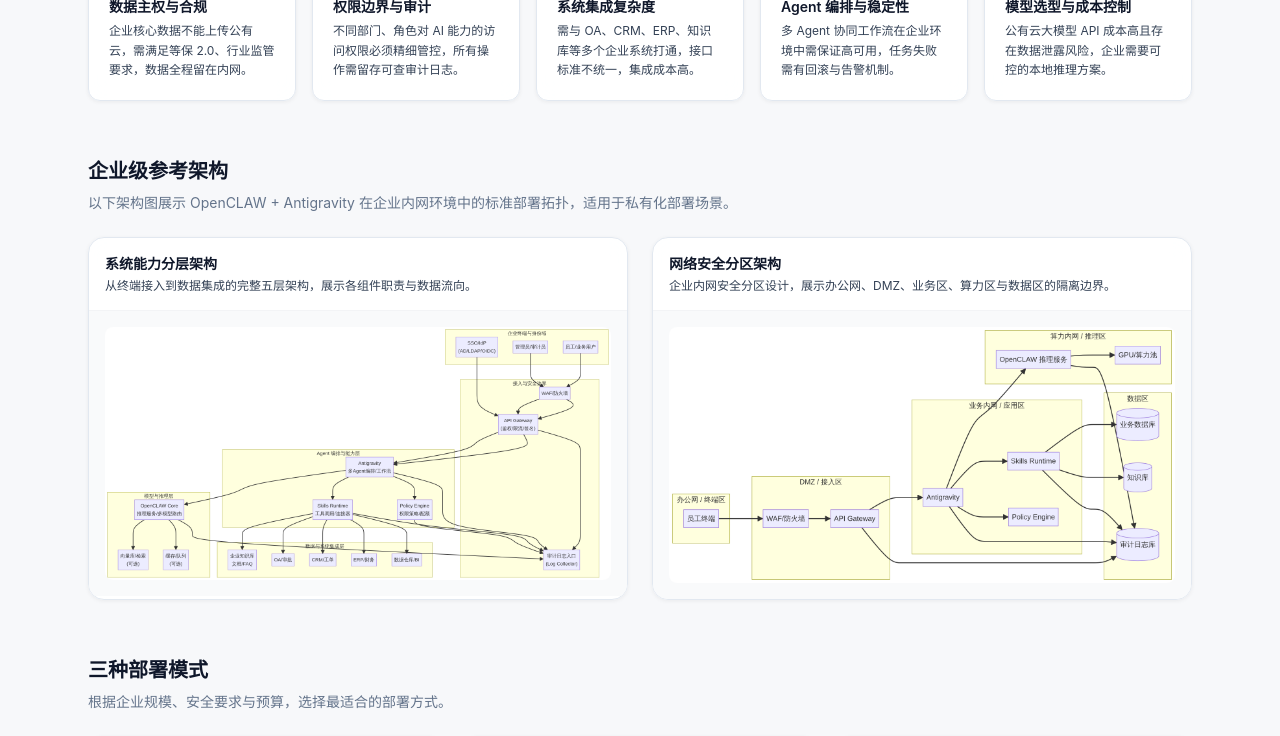
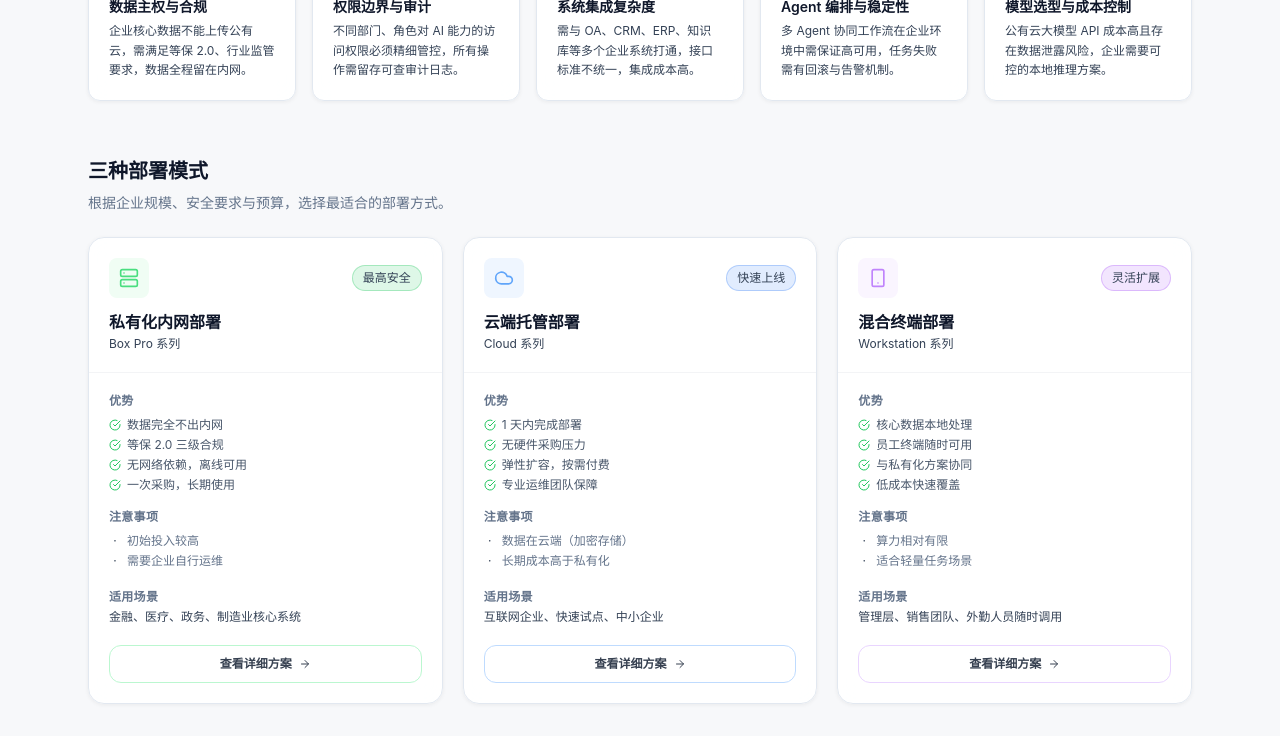
Before and after one commit to tokenstarai/tokenstar-ai-planet, a Next.js app in the folder frontend/: page /deployment in a window 1280 px wide. Shown: the part 580-1316 px from the top of the page. Built offline with nearby package versions, Linux system fonts and the light colour scheme; no server answers.

Commit message:
feat: 删除 /deployment 页面企业级参考架构模块（含两张架构图）

```diff
--- a/frontend/app/deployment/page.tsx
+++ b/frontend/app/deployment/page.tsx
@@ -358,49 +358,6 @@
           </div>
         </section>
 
-        {/* ══ 新增模块二：企业部署参考架构图 ══ */}
-        <section className="mb-14">
-          <div className="mb-6">
-            <h2 className="text-xl font-bold dark:text-white text-gray-900 mb-2">企业级参考架构</h2>
-            <p className="dark:text-gray-400 text-gray-500 text-sm">以下架构图展示 OpenCLAW + Antigravity 在企业内网环境中的标准部署拓扑，适用于私有化部署场景。</p>
-          </div>
-          <div className="grid grid-cols-1 lg:grid-cols-2 gap-6">
-            {/* 架构图 A */}
-            <div className="glass rounded-2xl border dark:border-white/8 border-gray-200 overflow-hidden">
-              <div className="p-4 border-b dark:border-white/8 border-gray-100">
-                <h3 className="font-semibold dark:text-white text-gray-900 text-sm mb-1">系统能力分层架构</h3>
-                <p className="text-xs dark:text-gray-400 text-gray-500">从终端接入到数据集成的完整五层架构，展示各组件职责与数据流向。</p>
-              </div>
-              <div className="p-4 dark:bg-white/2 bg-gray-50">
-                <Image
-                  src="/images/arch-a-enterprise-deployment.png"
-                  alt="OpenCLAW + Antigravity 企业级系统能力分层架构图"
-                  width={800}
-                  height={500}
-                  className="w-full h-auto rounded-lg"
-                  unoptimized
-                />
-              </div>
-            </div>
-            {/* 架构图 B */}
-            <div className="glass rounded-2xl border dark:border-white/8 border-gray-200 overflow-hidden">
-              <div className="p-4 border-b dark:border-white/8 border-gray-100">
-                <h3 className="font-semibold dark:text-white text-gray-900 text-sm mb-1">网络安全分区架构</h3>
-                <p className="text-xs dark:text-gray-400 text-gray-500">企业内网安全分区设计，展示办公网、DMZ、业务区、算力区与数据区的隔离边界。</p>
-              </div>
-              <div className="p-4 dark:bg-white/2 bg-gray-50">
-                <Image
-                  src="/images/arch-b-network-zones.png"
-                  alt="OpenCLAW + Antigravity 企业网络安全分区架构图"
-                  width={800}
-                  height={500}
-                  className="w-full h-auto rounded-lg"
-                  unoptimized
-                />
-              </div>
-            </div>
-          </div>
-        </section>
 
         {/* ══ 新增模块三：三种部署模式对比 ══ */}
         <section className="mb-14">
```
